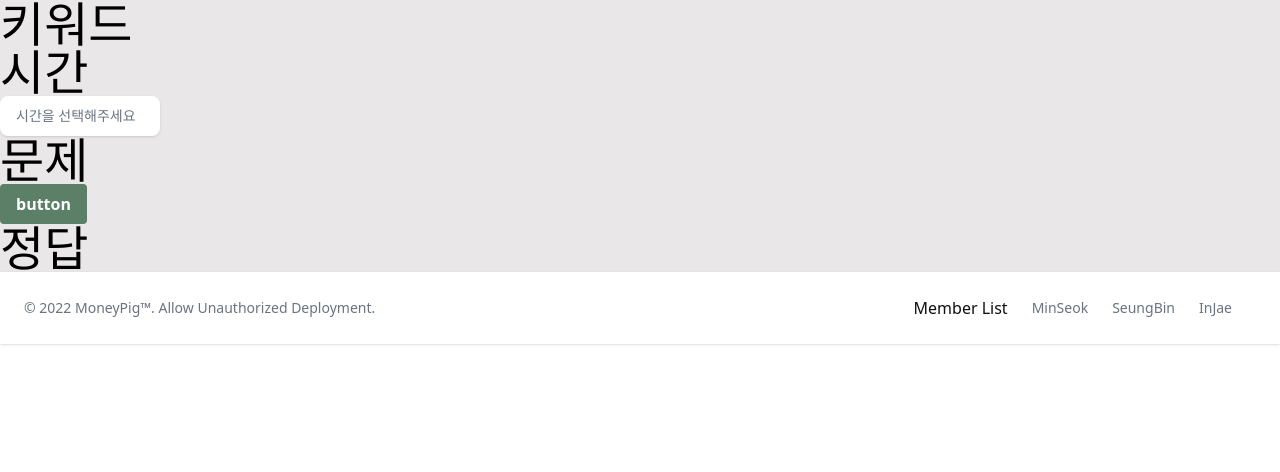
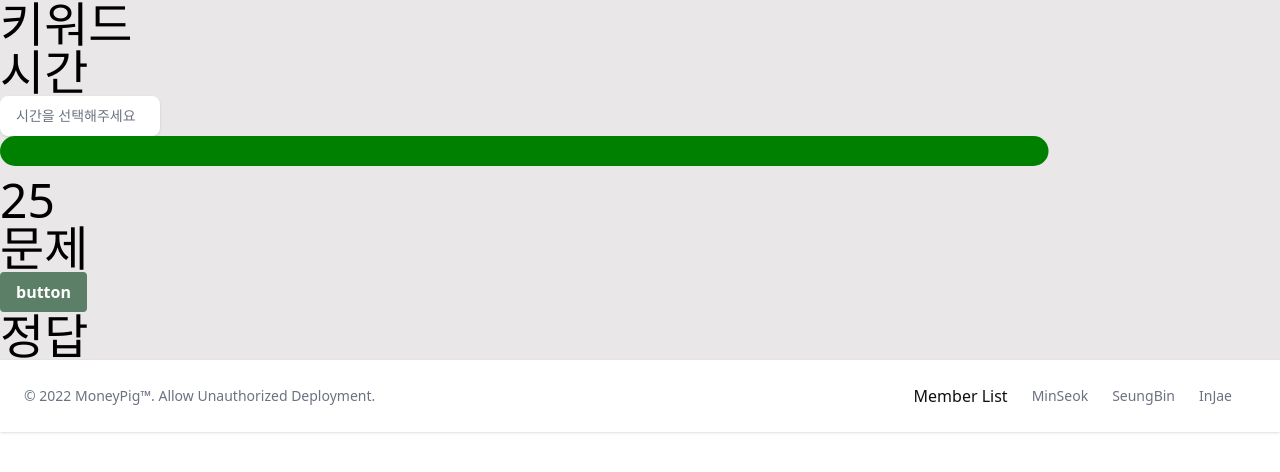
Before and after one commit to oxopolitics-internship-for-codestates/MoneyPig, a Next.js app: page /makeAQuiz in a window 1280 px wide. Shown: the top 472 px of the page. Built offline with nearby package versions, Linux system fonts and the light colour scheme.

Commit message:
💄 Timer completed by D3.js

```diff
--- a/package.json
+++ b/package.json
@@ -15,9 +15,11 @@
     "@babel/plugin-proposal-class-properties": "^7.18.6",
     "@babel/plugin-proposal-decorators": "^7.19.3",
     "@types/axios": "^0.14.0",
+    "@types/d3": "^7.4.0",
     "axios": "^1.1.2",
     "chalk": "^3.0.0",
     "commander": "^5.0.0",
+    "d3": "^7.6.1",
     "inquirer": "^7.1.0",
     "mobx": "^6.6.2",
     "mobx-react": "^7.5.3",
--- a/pages/makeAQuiz.tsx
+++ b/pages/makeAQuiz.tsx
@@ -5,6 +5,7 @@ import TimeOptionsSetting from '../src/components/TimeOptionsSetting/TimeOptions
 import Button from '../src/components/Button/Button';
 import Modal from '../src/components/Modal/Modal';
 import React, { useState } from 'react';
+import Timer from '../src/components/Timer/Timer';
 
 const MakeAQuiz: NextPage = () => {
   const [quizPickModal, setQuizPickModal] = useState<boolean>(false);
@@ -24,6 +25,7 @@ const MakeAQuiz: NextPage = () => {
       <div className="text-5xl">키워드</div>
       <div className="text-5xl">시간</div>
       <TimeOptionsSetting />
+      <Timer />
       <div className="text-5xl">문제</div>
       <Button onClick={openQuizModal} />
       <div className="text-5xl">정답</div>
--- a/src/components/Timer/Timer.tsx
+++ b/src/components/Timer/Timer.tsx
@@ -1,4 +1,5 @@
 import React, { useEffect, useState } from 'react';
+import * as d3 from 'd3';
 
 const Timer = () => {
   const [seconds, setSeconds] = useState(30);
@@ -11,13 +12,23 @@ const Timer = () => {
     }, 1000);
     return () => clearInterval(countdown);
   }, [seconds]);
+  useEffect(() => {
+    d3.select('.data')
+      .attr('width', '100%')
+      .attr('height', 30)
+      .attr('fill', 'green')
+      .transition()
+      .duration(seconds === 0 ? 9999999 : seconds * 1000)
+      .ease(d3.easeLinear)
+      .attr('width', '1%');
+  }, []);
 
   return (
     <div className="relative">
-      <div className="bg-grey w-full h-8 rounded-full"></div>
-      <div
-        className={`animation_linear bg-pink w-full h-8 rounded-full absolute top-0 `}
-      ></div>
+      <svg className="svg" height="40px" width="100%">
+        <rect rx="15" width="100%" height="30" y="0" fill="#E9E7E7"></rect>
+        <rect rx="15" className="data"></rect>
+      </svg>
       <h2>{seconds}</h2>
     </div>
   );
```
Also changed, not shown: 1 other file (tests, documents, lock files or other folders).
